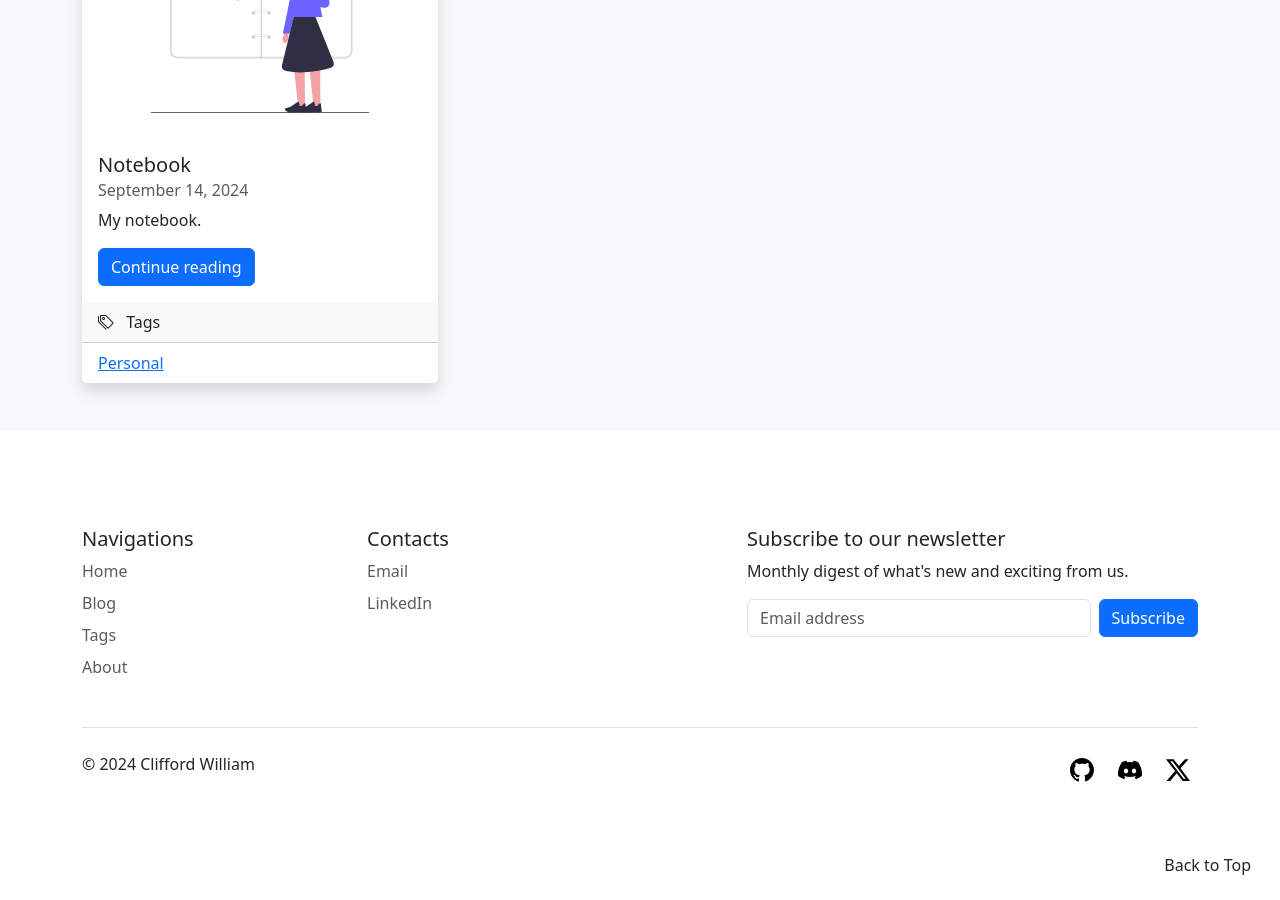
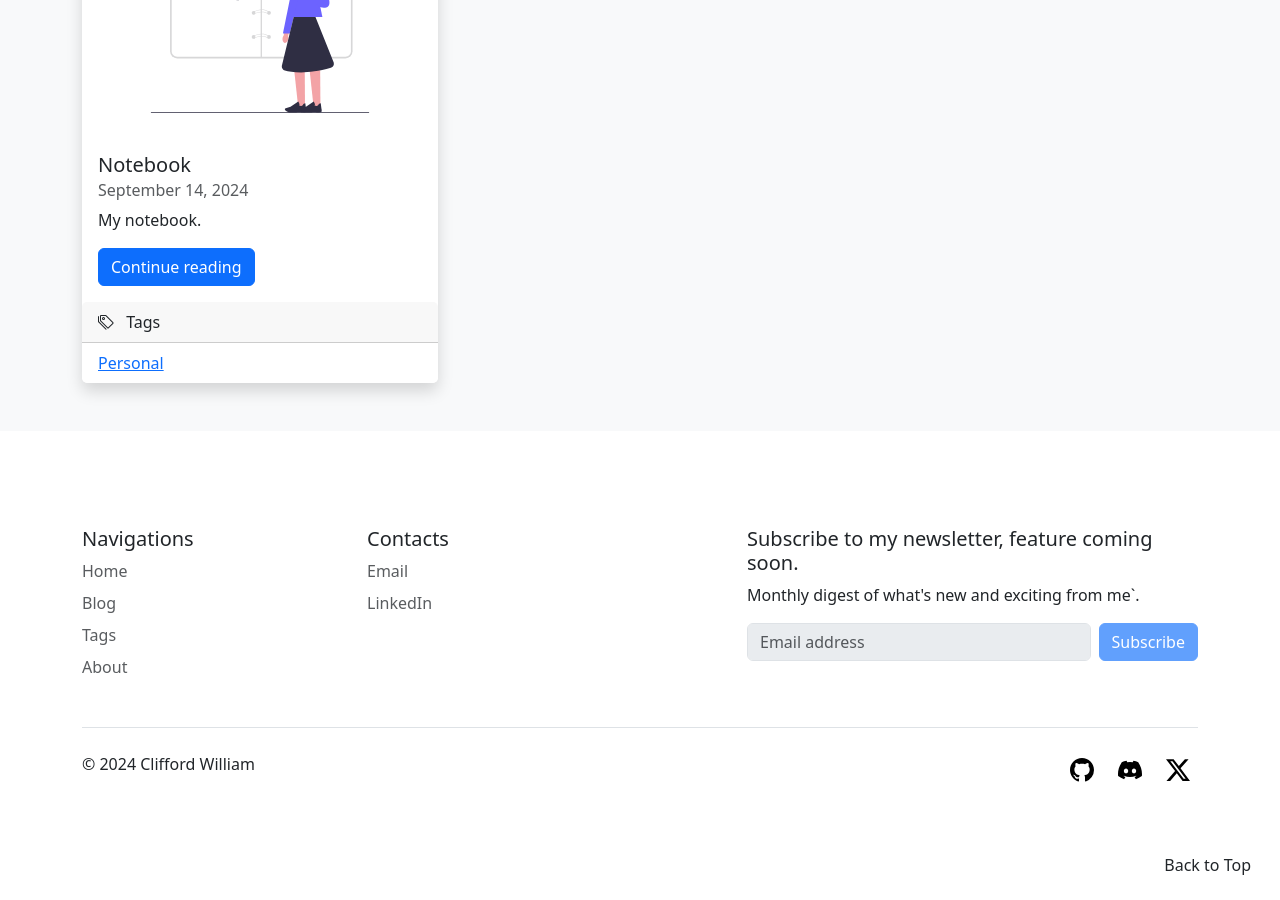
Before and after one commit to cliffordwilliam/my_archive, a Jekyll site: the page built from index.md, in a window 1280 px wide and 900 px high, scrolled down 1339 px. Built offline with Jekyll 4.4.1, drawn with Linux system fonts in a browser that asks for light colours.

Commit message:
coming soon

```diff
--- a/_layouts/default.html
+++ b/_layouts/default.html
@@ -158,15 +158,17 @@
         </div>
 
         <div class="col-md-5 offset-md-1 mb-3">
+          <fieldset disabled>
             <form>
-            <h5>Subscribe to our newsletter</h5>
-            <p>Monthly digest of what's new and exciting from us.</p>
+              <h5>Subscribe to my newsletter, feature coming soon.</h5>
+              <p>Monthly digest of what's new and exciting from me`.</p>
               <div class="d-flex flex-column flex-sm-row w-100 gap-2">
                 <label for="newsletter1" class="visually-hidden">Email address</label>
                 <input id="newsletter1" type="text" class="form-control" placeholder="Email address">
                 <button class="btn btn-primary" type="button">Subscribe</button>
               </div>
             </form>
+          </fieldset>
         </div>
       </div>
 
```
Lines whose indentation alone changed are shown as unchanged.
